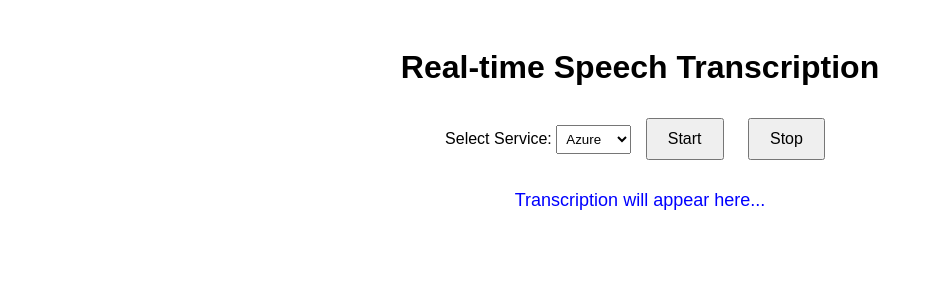
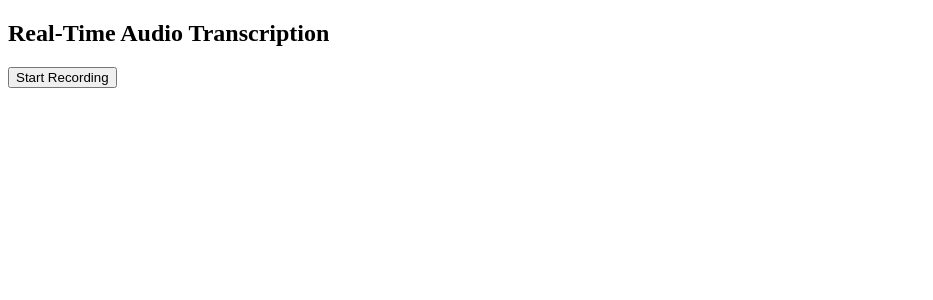
Before and after one commit to Ayka11/sufi, a Flask app: page / in a window 1280 px wide. Shown: the top 300 px of the page, without its empty margins (0-933 px from the left). Run offline with Flask 3, Linux system fonts and the light colour scheme; some libraries are stand-ins or nearby versions.

Commit message:
Update index.html

```diff
--- a/templates/index.html
+++ b/templates/index.html
@@ -3,69 +3,65 @@
 <head>
     <meta charset="UTF-8">
     <meta name="viewport" content="width=device-width, initial-scale=1.0">
-    <title>Speech Transcription</title>
-    <script src="https://cdnjs.cloudflare.com/ajax/libs/socket.io/4.4.1/socket.io.js"></script>
-    <style>
-        body { font-family: Arial, sans-serif; text-align: center; padding: 20px; }
-        button { margin: 10px; padding: 10px 20px; font-size: 16px; }
-        select { padding: 5px; }
-        #transcription { font-size: 18px; color: blue; margin-top: 20px; }
-    </style>
+    <title>Real-Time Audio Transcription</title>
 </head>
 <body>
-    <h1>Real-time Speech Transcription</h1>
+    <h2>Real-Time Audio Transcription</h2>
+    <button id="startRecording">Start Recording</button>
+    <p id="transcription"></p>
 
-    <label for="service">Select Service:</label>
-    <select id="service">
-        <option value="azure">Azure</option>
-        <option value="google">Google</option>
-    </select>
+    <script src="https://cdn.jsdelivr.net/npm/vue@3"></script>
+    <script>
+        const { createApp, ref, onMounted } = Vue;
 
-    <button onclick="startTranscription()">Start</button>
-    <button onclick="stopTranscription()">Stop</button>
+        createApp({
+            setup() {
+                const transcription = ref("");
+                let mediaRecorder;
+                let audioChunks = [];
+                let recordingInterval;
 
-    <p id="transcription">Transcription will appear here...</p>
+                const startRecording = async () => {
+                    const stream = await navigator.mediaDevices.getUserMedia({ audio: true });
+                    mediaRecorder = new MediaRecorder(stream);
 
-    <script>
-        const socket = io.connect('http://localhost:5000');
-        let mediaRecorder;
-        let audioChunks = [];
+                    mediaRecorder.ondataavailable = (event) => {
+                        audioChunks.push(event.data);
+                    };
 
-        socket.on('transcription', function(data) {
-            document.getElementById('transcription').innerText = data.transcription;
-        });
+                    mediaRecorder.onstop = async () => {
+                        const audioBlob = new Blob(audioChunks, { type: 'audio/wav' });
+                        sendAudio(audioBlob);
+                        audioChunks = [];
+                        mediaRecorder.start(); // Start next recording immediately
+                    };
 
-        async function startTranscription() {
-            const service = document.getElementById("service").value;
-            fetch('/start', {
-                method: 'POST',
-                headers: { 'Content-Type': 'application/json' },
-                body: JSON.stringify({ service: service, language: "en-US" })
-            });
+                    mediaRecorder.start();
+                    recordingInterval = setInterval(() => {
+                        mediaRecorder.stop();
+                    }, 15000);
+                };
 
-            const stream = await navigator.mediaDevices.getUserMedia({ audio: true });
-            mediaRecorder = new MediaRecorder(stream);
+                const sendAudio = async (audioBlob) => {
+                    const formData = new FormData();
+                    formData.append("audio", audioBlob, "recording.wav");
 
-            mediaRecorder.ondataavailable = (event) => {
-                if (event.data.size > 0) {
-                    let reader = new FileReader();
-                    reader.readAsDataURL(event.data);
-                    reader.onloadend = function() {
-                        let base64data = reader.result.split(',')[1];
-                        socket.emit('audio_data', { audio_data: base64data, language: "en-US" });
-                    }
-                }
-            };
+                    const response = await fetch("/transcribe", {
+                        method: "POST",
+                        body: formData
+                    });
 
-            mediaRecorder.start(1000);
-        }
+                    const data = await response.json();
+                    transcription.value += data.transcript + " ";
+                };
 
-        function stopTranscription() {
-            fetch('/stop', { method: 'POST' });
-            if (mediaRecorder) {
-                mediaRecorder.stop();
+                onMounted(() => {
+                    document.getElementById("startRecording").addEventListener("click", startRecording);
+                });
+
+                return { transcription };
             }
-        }
+        }).mount("body");
     </script>
 </body>
 </html>
```
